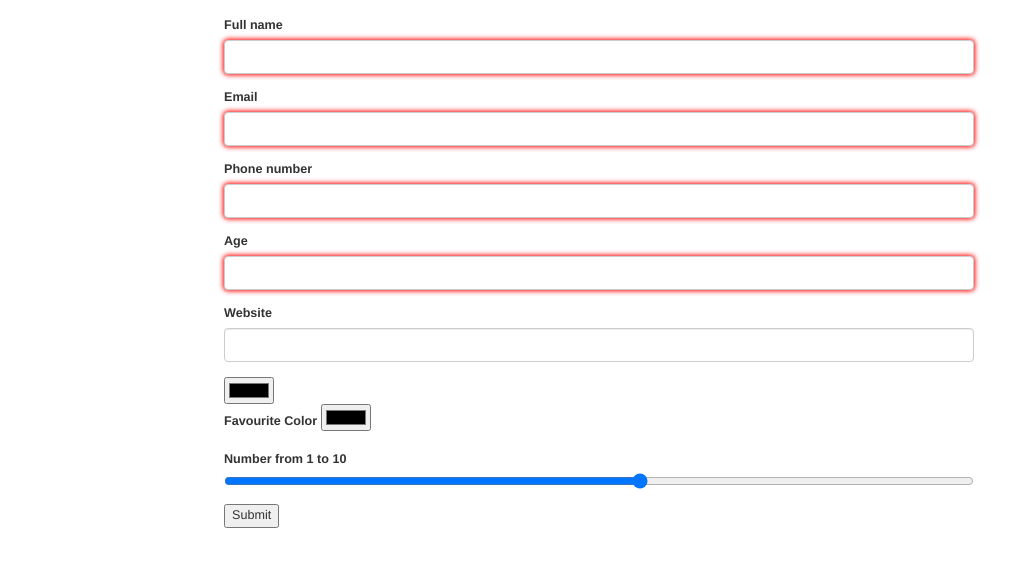
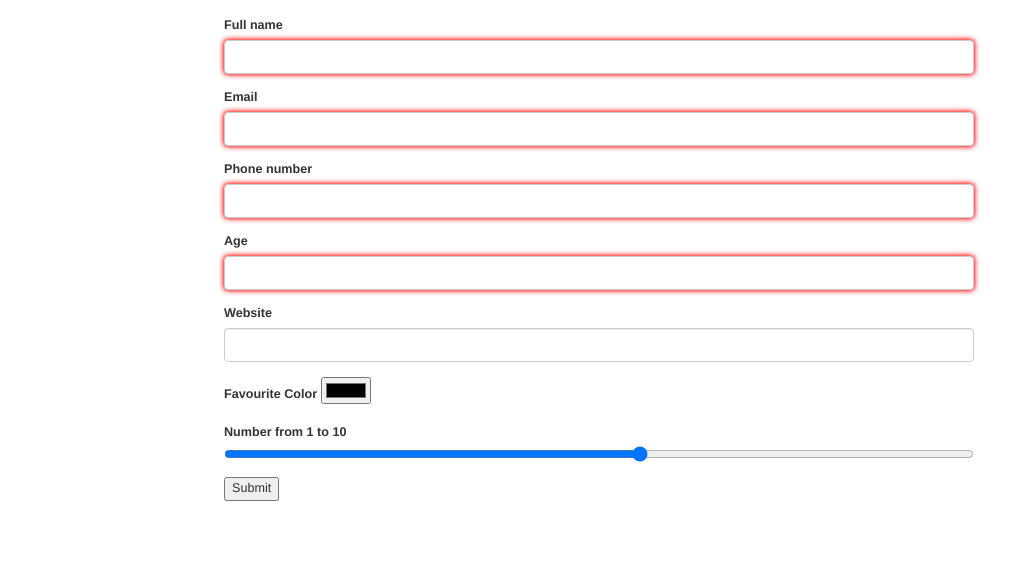
Before and after one commit to upgraded-robot/html-5-form-validation, a plain HTML site: page index.html in a window 1280 px wide. Shown: the part 104-670 px from the top of the page, without its empty margins (41-1051 px from the left). Drawn offline with nearby package versions, Linux system fonts and the light colour scheme.

Commit message:
minor fix

```diff
--- a/index.html
+++ b/index.html
@@ -36,7 +36,6 @@
 								<label for="url">Website</label>
 								<input type="url" name="url" class="form-control">
 							</div>
-							<input type="color" />
 							<div class="form-group">
 								<label for="color">Favourite Color</label>
 								<input type="color" name="color" />
```
